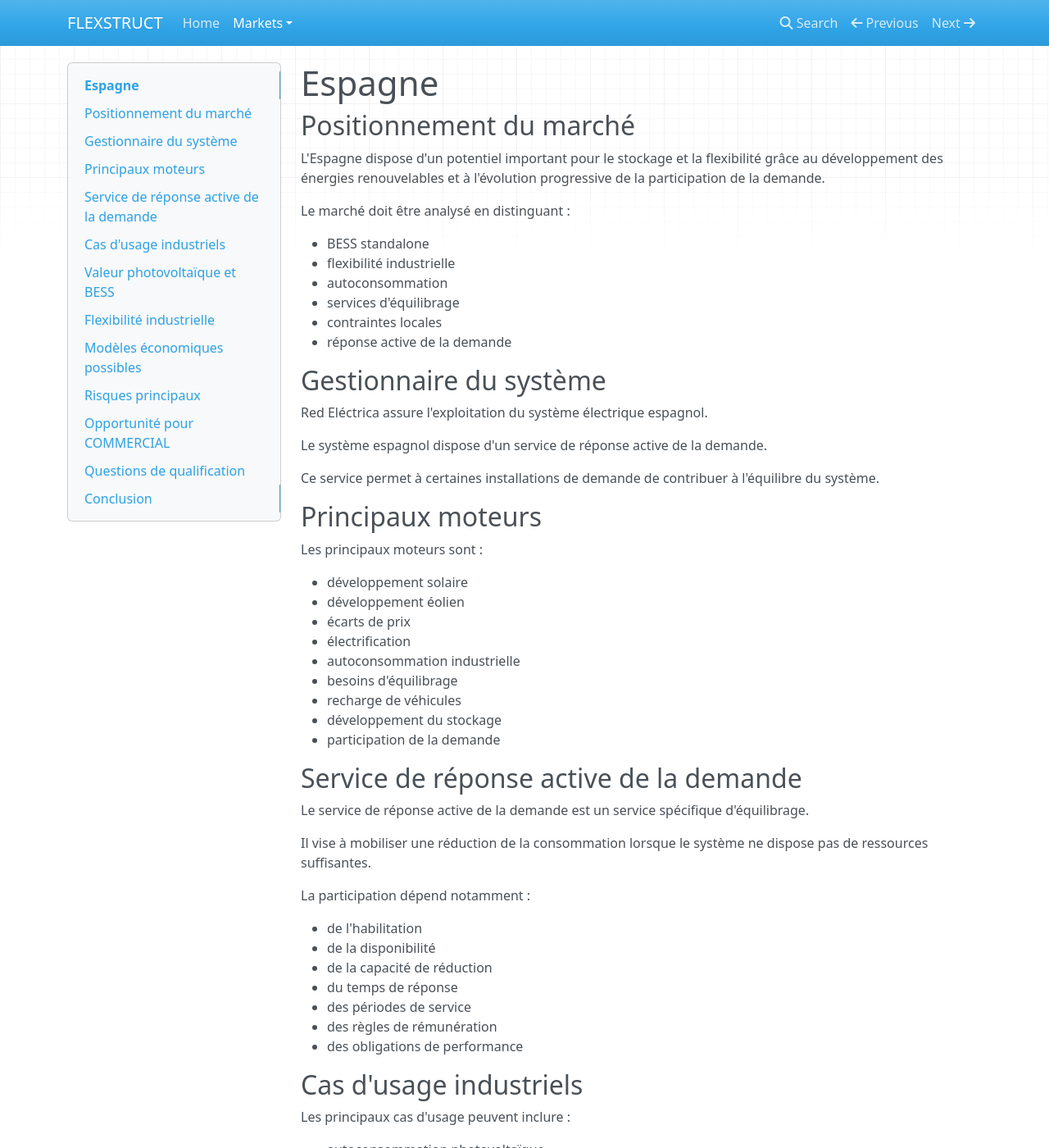
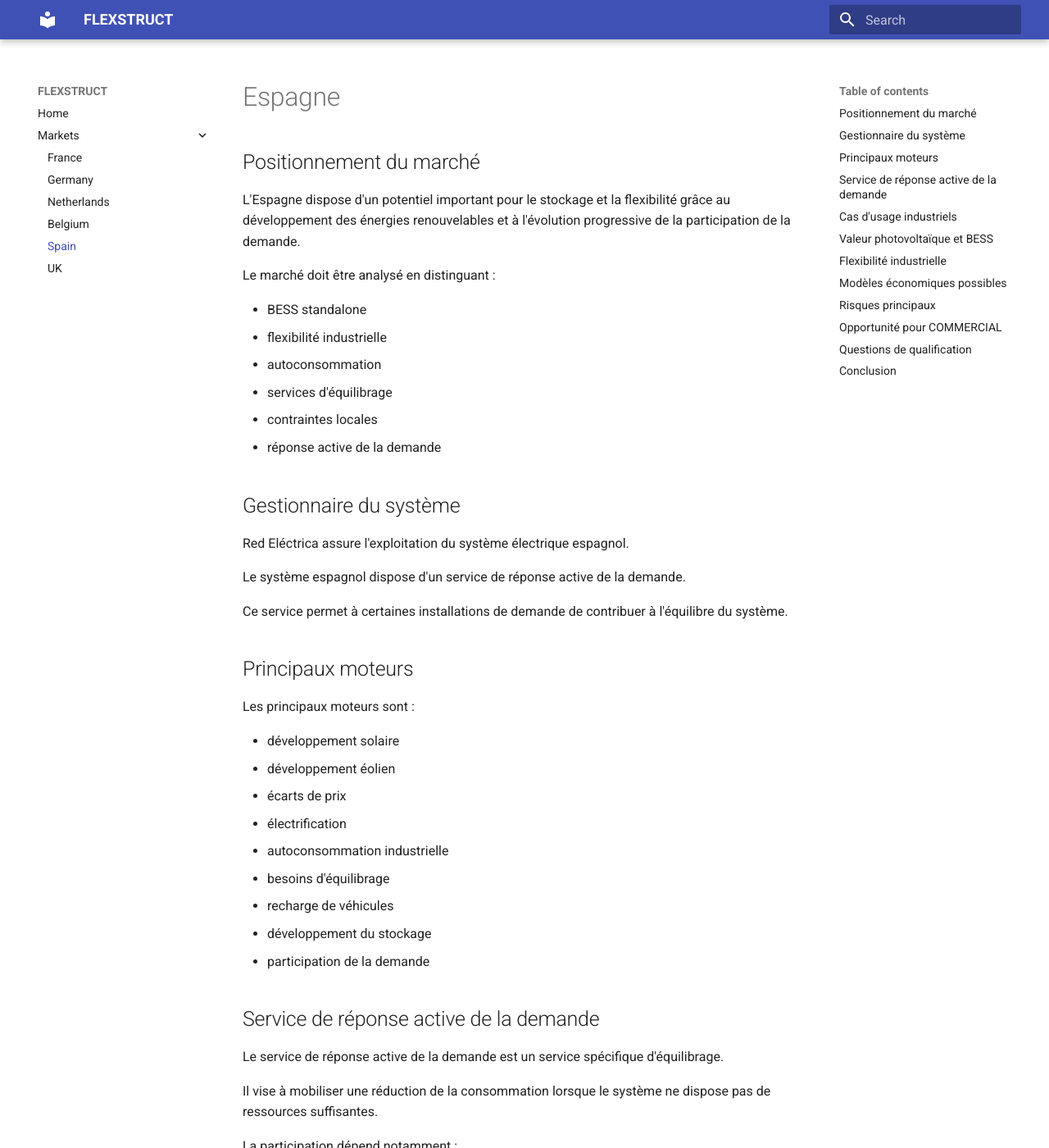
Before and after one commit to edumascarell/Flexstruct, an MkDocs documentation site: the page built from docs/markets/05-spain.md, in a window 1280 px wide and 1400 px high. Shown: the whole window at 82% size. Built offline with MkDocs 1.6.1 and Material for MkDocs 9.7.7, drawn with Linux system fonts in a browser that asks for light colours; nearby versions of some CDN libraries; part of the change alters nothing that is shown; some of the changed text lies outside the part shown.

Commit message:
Update mkdocs.yml

```diff
--- a/mkdocs.yml
+++ b/mkdocs.yml
@@ -1,7 +1,13 @@
 site_name: FLEXSTRUCT
+
+docs_dir: docs
+
+theme:
+  name: material
 
 nav:
   - Home: index.md
+
   - Markets:
       - France: markets/01-france.md
       - Germany: markets/02-germany.md
```
